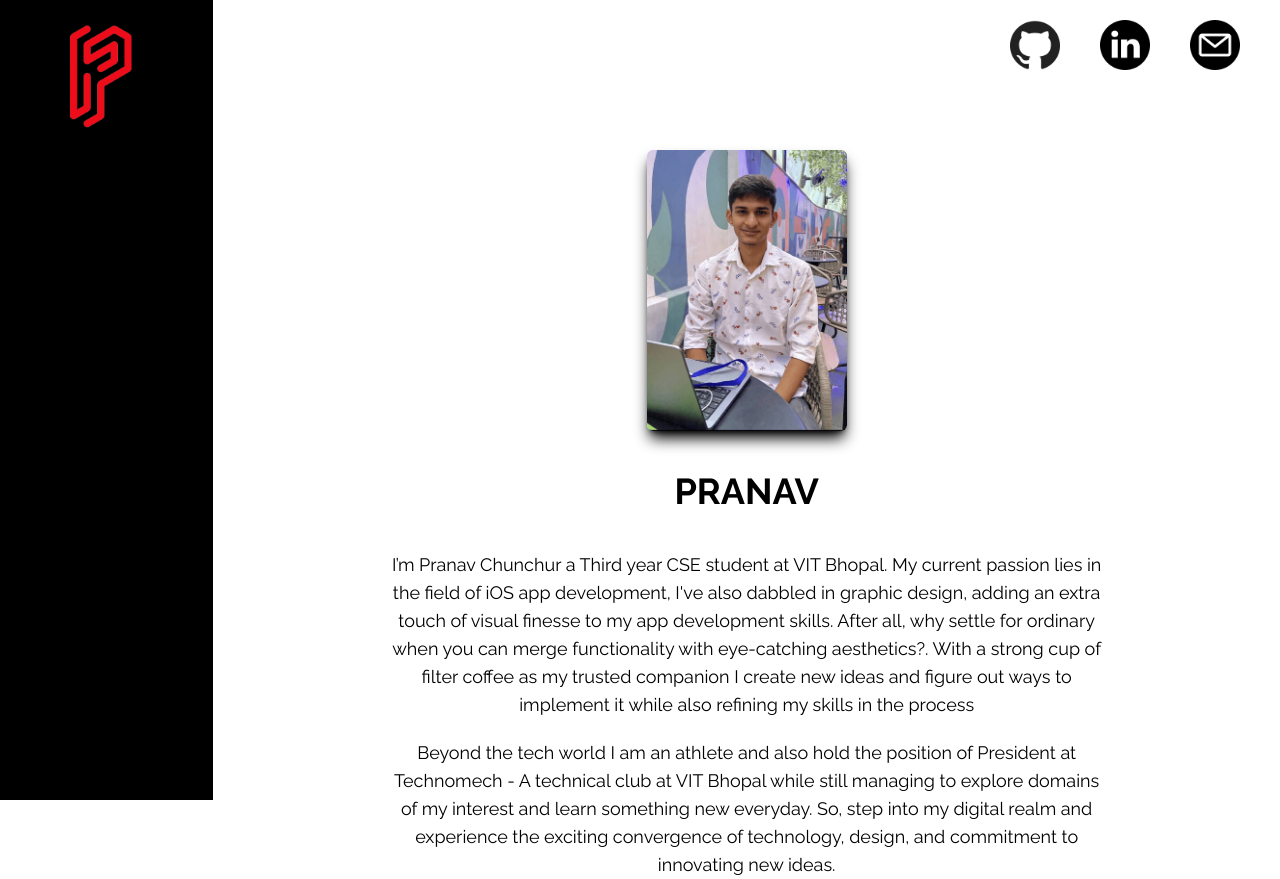
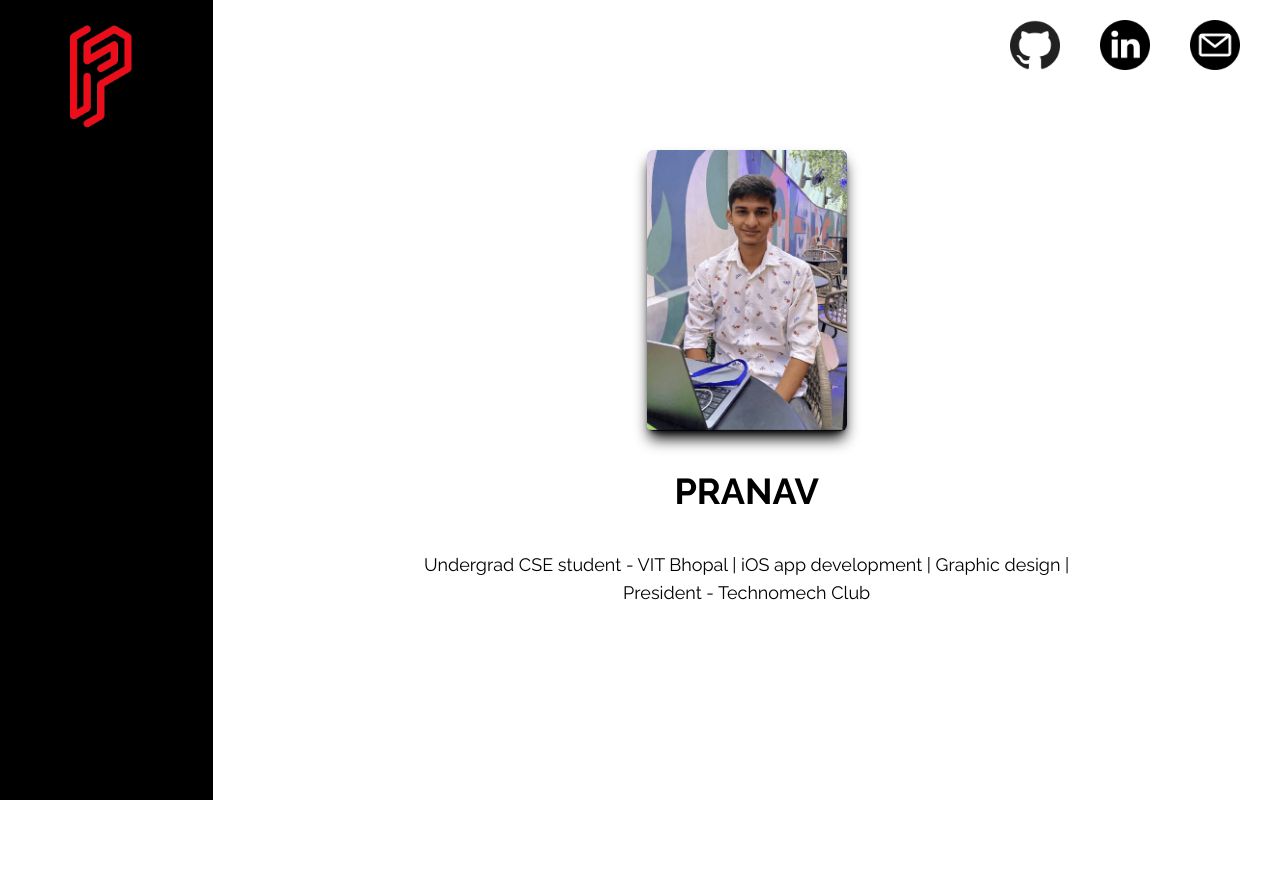
Before and after one commit to PChunchur/portfolio, a Next.js app in the folder portfolioapp/: page / in a window 1280 px wide. After the commit the page ends 800 px from the top, so only its background shows below. Built offline with nearby package versions, Linux system fonts and the light colour scheme.

Commit message:
Update format

```diff
--- a/portfolioapp/app/page.js
+++ b/portfolioapp/app/page.js
@@ -81,11 +81,7 @@ export default function Home() {
             <h1 className='font-bold text-2xl lg:text-4xl'>PRANAV</h1>
           </article>
           <article className='flex flex-col gap-5 w-8/12 text-center lg:text-lg'>
-            <section> I’m Pranav Chunchur a Third year CSE student at VIT Bhopal. My current passion lies in the field of iOS app development, I've also dabbled in graphic design, adding an extra touch of visual finesse to my app development skills. After all, why settle for ordinary when you can merge functionality with eye-catching aesthetics?.
-              With a strong cup of filter coffee as my trusted companion I create new ideas and figure out ways to implement it while also refining my skills in the process
-            </section>
-            <section> Beyond the tech world I am an athlete and also hold the position of President at Technomech - A technical club at VIT Bhopal while still managing to explore domains of my interest and learn something new everyday.
-              So, step into my digital realm and experience the exciting convergence of technology, design, and commitment to innovating new ideas.
+            <section> Undergrad CSE student - VIT Bhopal | iOS app development | Graphic design | President - Technomech Club
             </section>
           </article>
         </section>
```
